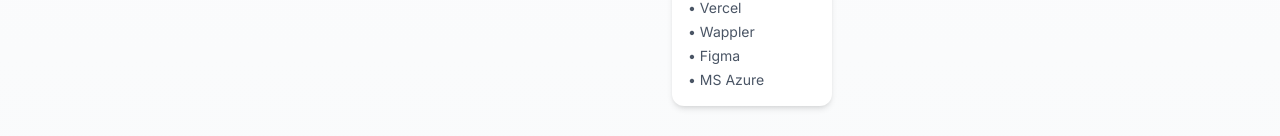
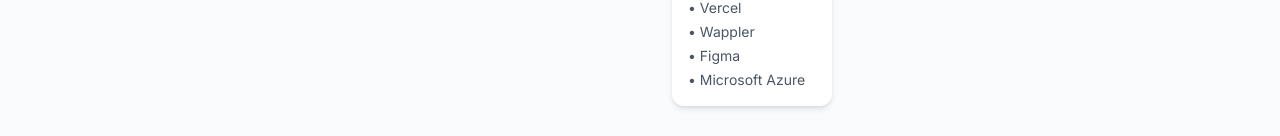
Before and after one commit to ArashMahdawi/portfolio, a Next.js app: page / in a window 1280 px wide. Shown: the part 2566-2702 px from the top of the page. Built offline with nearby package versions, Linux system fonts and the light colour scheme.

Commit message:
Azure added as skills and about

```diff
--- a/src/components/sections/About.tsx
+++ b/src/components/sections/About.tsx
@@ -48,7 +48,7 @@
     { category: "Frontend", items: ["HTML", "CSS", "JavaScript", "React & Next.js", "TypeScript", "Vue.js", "Tailwind CSS"] },
     { category: "Backend", items: ["Node.js", "PHP", "PostgreSQL", "MySQL", "REST APIs", "Docker", "phpMyAdmin"] },
     { category: "Authentication", items: ["SAML/SSO", "MS Entra ID", "JWT"] },
-    { category: "Tools", items: ["Git", "VS Code", "Vercel", "Wappler", "Figma", "MS Azure"] },
+    { category: "Tools", items: ["Git", "VS Code", "Vercel", "Wappler", "Figma", "Microsoft Azure"] },
   ]
 
   return (
--- a/src/components/sections/Skills.tsx
+++ b/src/components/sections/Skills.tsx
@@ -42,7 +42,8 @@
         { name: "Postman", level: 70 },
         { name: "SAML/SSO", level: 60 },
         { name: "Microsoft Entra ID", level: 60 },
-        { name: "JWT", level: 70 }
+        { name: "JWT", level: 70 },
+        { name: "Microsft Azure", level: 50 }
       ]
     }
   ]
```
